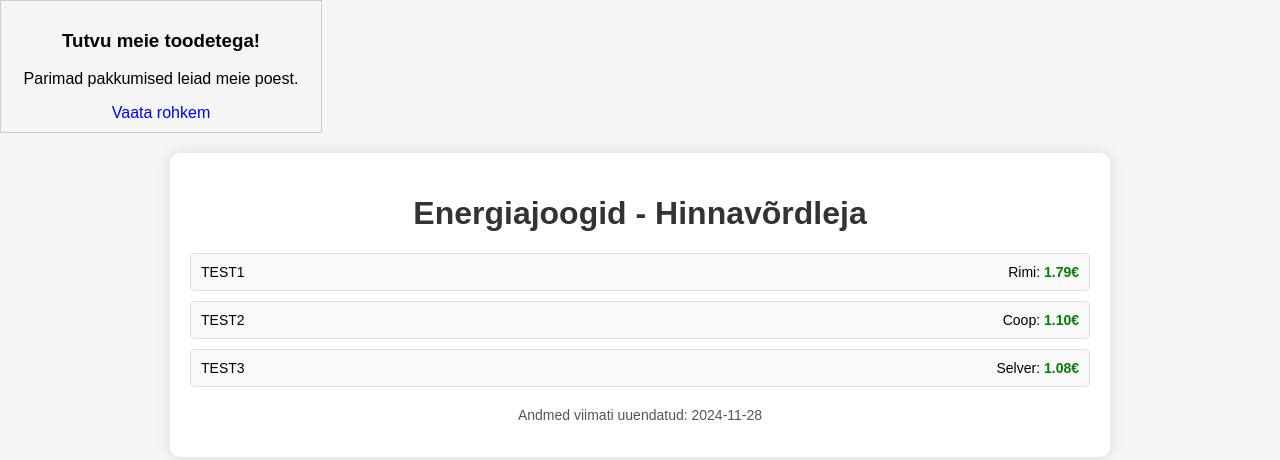
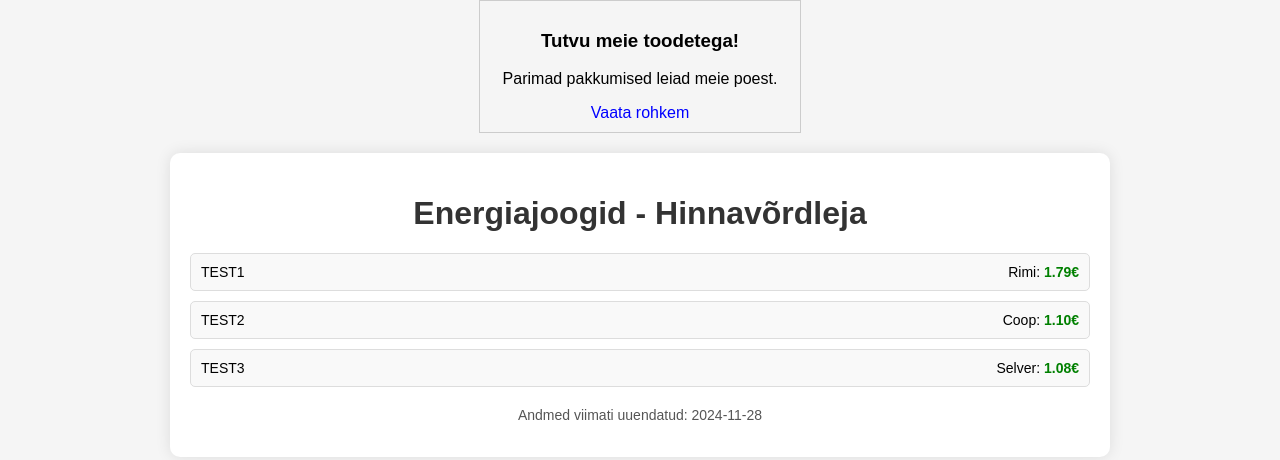
Before and after one commit to violentidk/test, a plain HTML site: page index.html in a window 1280 px wide. Drawn offline with Linux system fonts and the light colour scheme.

Commit message:
Update index.html

```diff
--- a/index.html
+++ b/index.html
@@ -6,11 +6,11 @@
   <title>Toodete - Hinnavõrdleja</title>
   <link rel="stylesheet" href="styles.css">
 </head>
-  <div style="border: 1px solid #ccc; padding: 10px; max-width: 300px; text-align: center;">
+  <center><div style="border: 1px solid #ccc; padding: 10px; max-width: 300px; text-align: center;">
   <h3>Tutvu meie toodetega!</h3>
   <p>Parimad pakkumised leiad meie poest.</p>
   <a href="https://sinu-link.ee" target="_blank" style="color: blue; text-decoration: none;">Vaata rohkem</a>
-</div>
+</div></center>
 <body>
   <div class="container">
     <h1>Energiajoogid - Hinnavõrdleja</h1>
```
